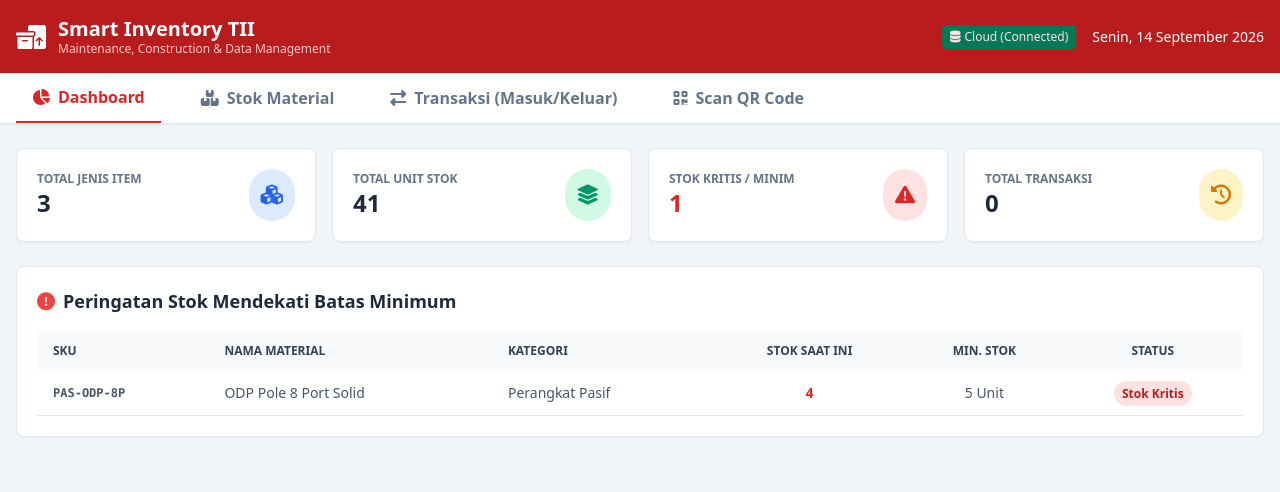
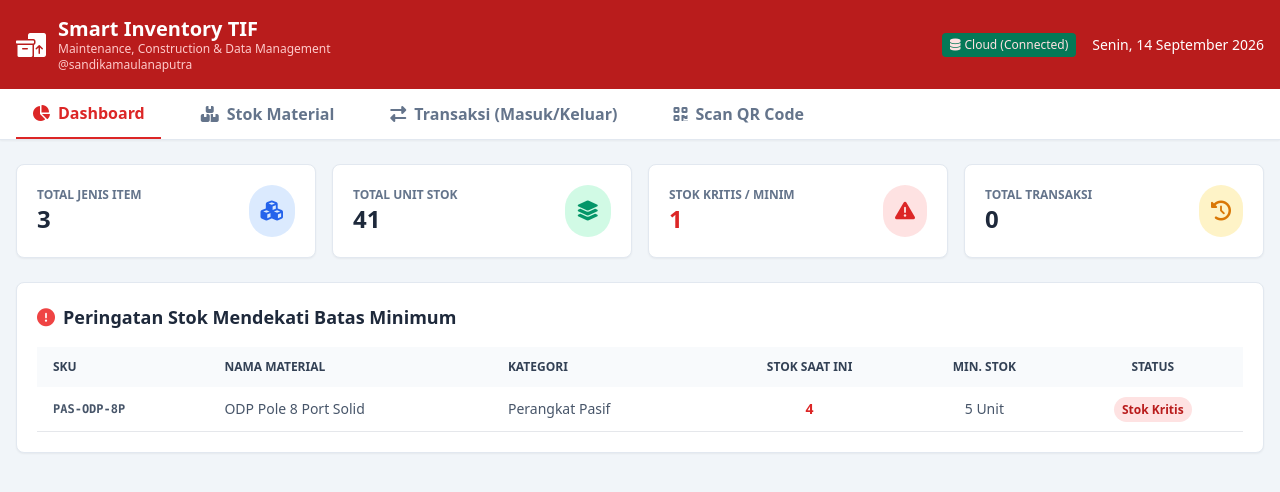
Before and after one commit to sandikamaulana/smart-inventory, a plain HTML site: page index.html in a window 1280 px wide. Drawn offline with nearby package versions, Linux system fonts and the light colour scheme; no server answers.

Commit message:
Update index.html

```diff
--- a/index.html
+++ b/index.html
@@ -23,8 +23,9 @@
       <div class="flex items-center space-x-3">
         <i class="fa-solid font-bold fa-boxes-packing text-2xl"></i>
         <div>
-          <h1 class="font-bold text-xl leading-tight">Smart Inventory TII</h1>
+          <h1 class="font-bold text-xl leading-tight">Smart Inventory TIF</h1>
           <p class="text-xs text-red-200">Maintenance, Construction & Data Management</p>
+          <p class="text-xs text-red-200">@sandikamaulanaputra</p>
         </div>
       </div>
       <div class="text-right text-xs md:text-sm flex items-center space-x-4">
```
